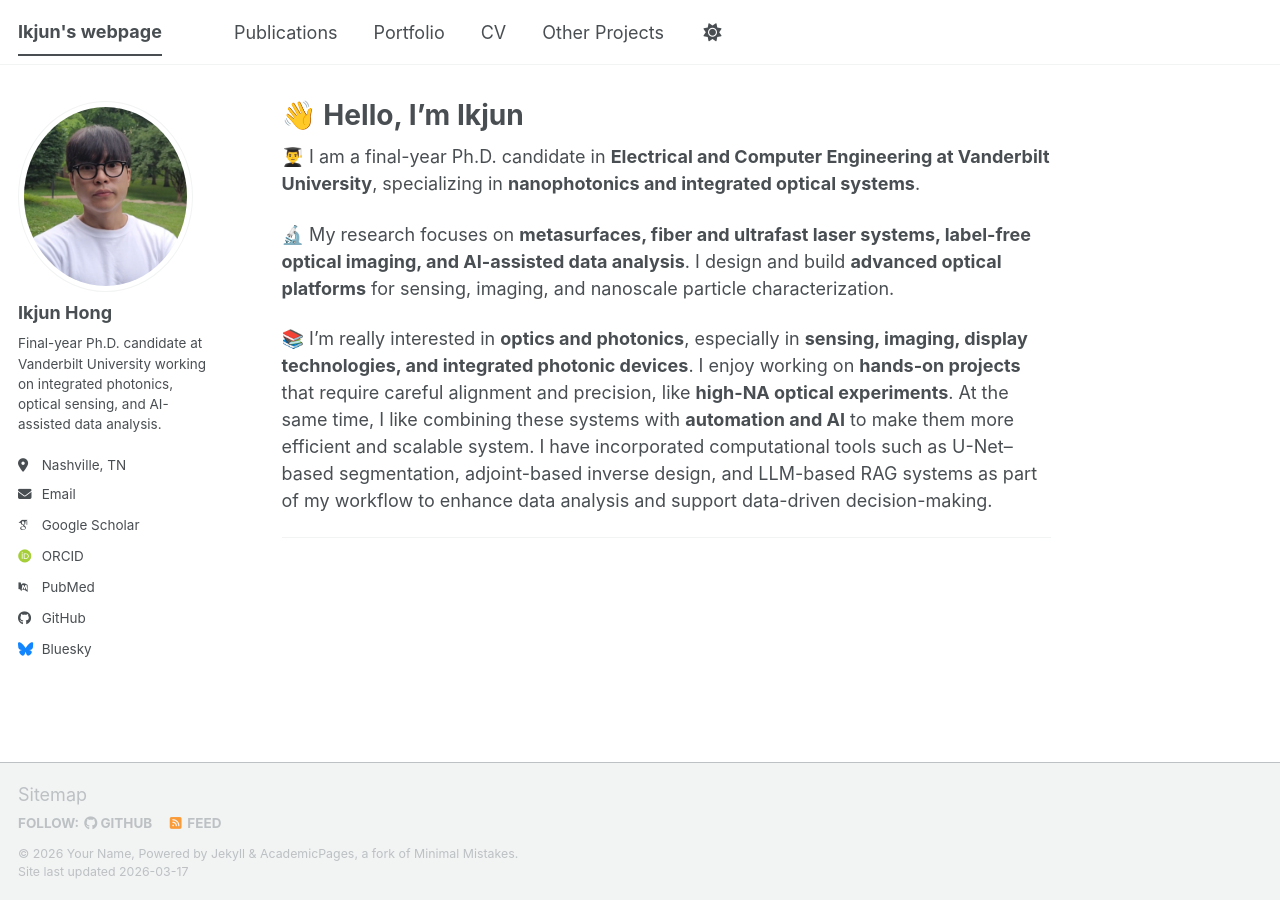
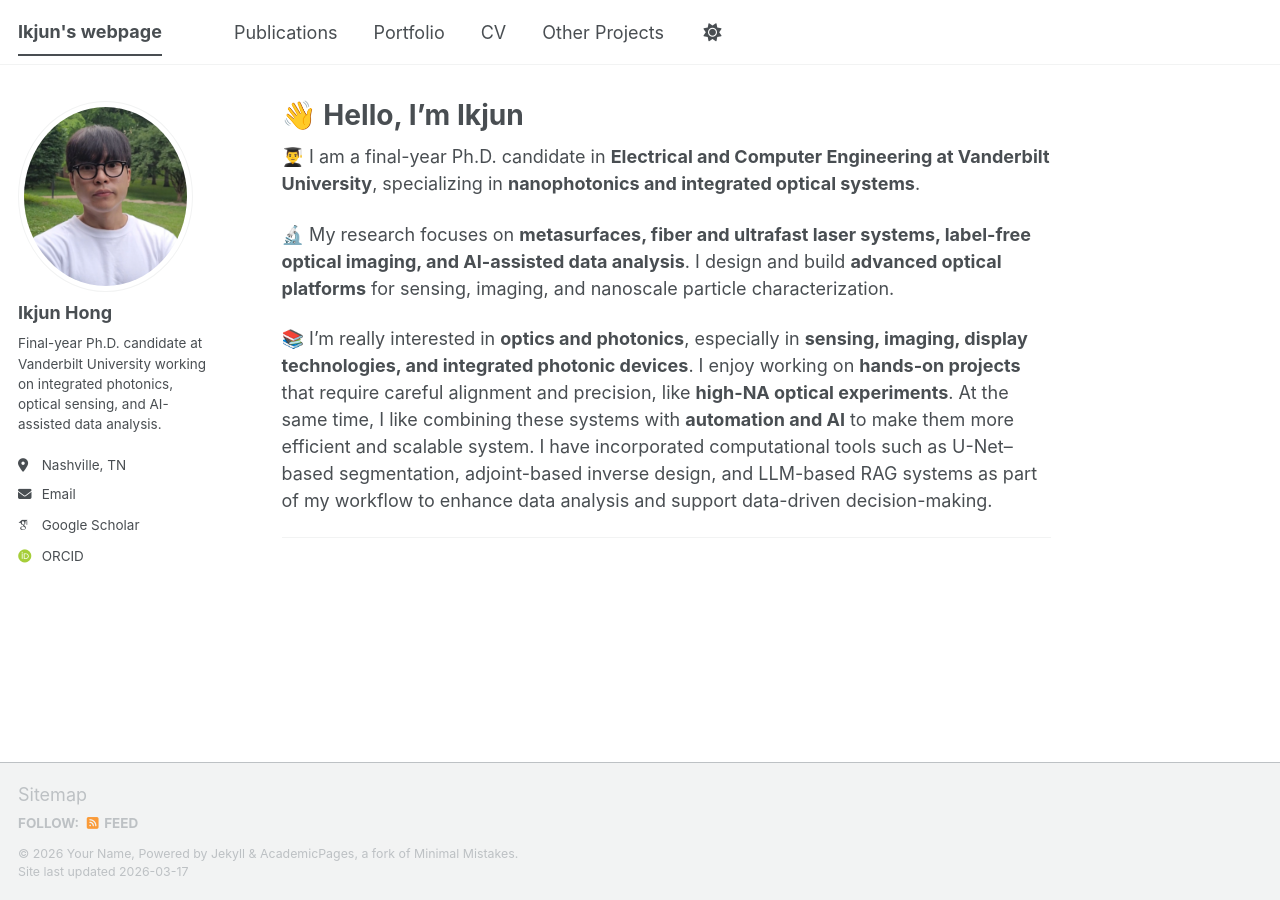
Before and after one commit to IkjunHong-beep/ikjunhong-beep.github.io, a Jekyll site: the page built from _pages/about.md, in a window 1280 px wide. Built offline with Jekyll 4.4.1, drawn with Linux system fonts in a browser that asks for light colours; some web fonts are replaced; a script bundle is joined from its source files by our own code; library files that are not in the unit come from our copies.

Commit message:
Update _config.yml

```diff
--- a/_config.yml
+++ b/_config.yml
@@ -45,10 +45,10 @@ author:
   googlescholar    : "https://scholar.google.com/citations?user=PxXFrSsAAAAJ&hl=en&oi=ao"
   inspire-hep      : # URL
   impactstory      : # URL
-  orcid            : "https://orcid.org/yourorcidurl"
+  orcid            : "https://orcid.org/0000-0003-1275-7740"
   semantic         : # URL
   ssrn             : # URL
-  pubmed           : "https://www.ncbi.nlm.nih.gov/pubmed/?term=john+snow"
+  #pubmed           : "https://www.ncbi.nlm.nih.gov/pubmed/?term=john+snow"
   researchgate     : # URL
   scopus           : # URL
   zotero           : # URL
@@ -58,13 +58,13 @@ author:
   bitbucket        : # Username - Update with your username on the site
   codepen          : # Username
   dribbble         : # Username
-  github           : "academicpages"
+  #github           : "academicpages"
   kaggle           : # Username
   stackoverflow    : # User number or user number and name (i.e., use "1" or "1/jeff-atwood")
 
   # Social media
   artstation       : # Username
-  bluesky          : "bsky.app" # Replace this with you Bluesky username
+  #bluesky          : "bsky.app" # Replace this with you Bluesky username
   facebook         : # Username
   flickr           : # Username
   foursquare       : # Username
```
